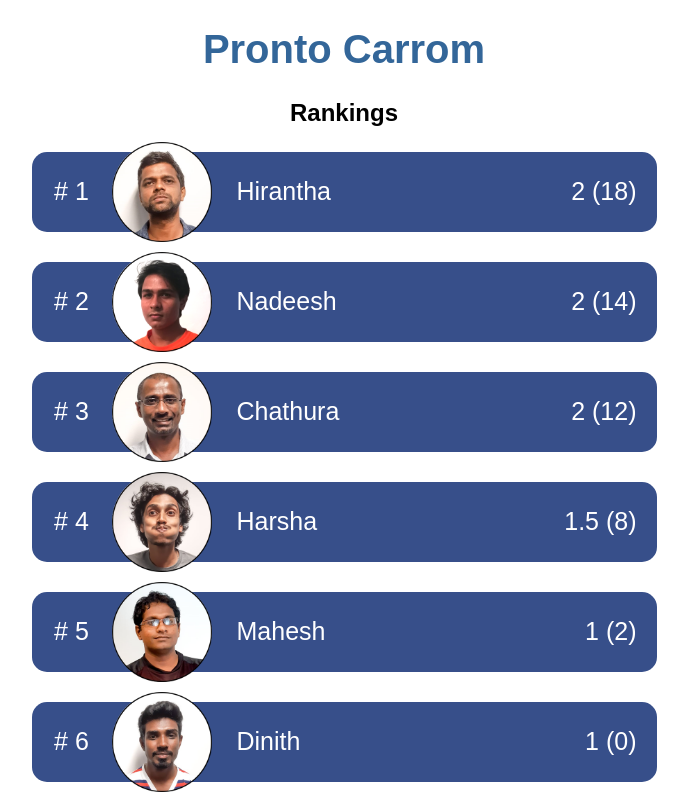
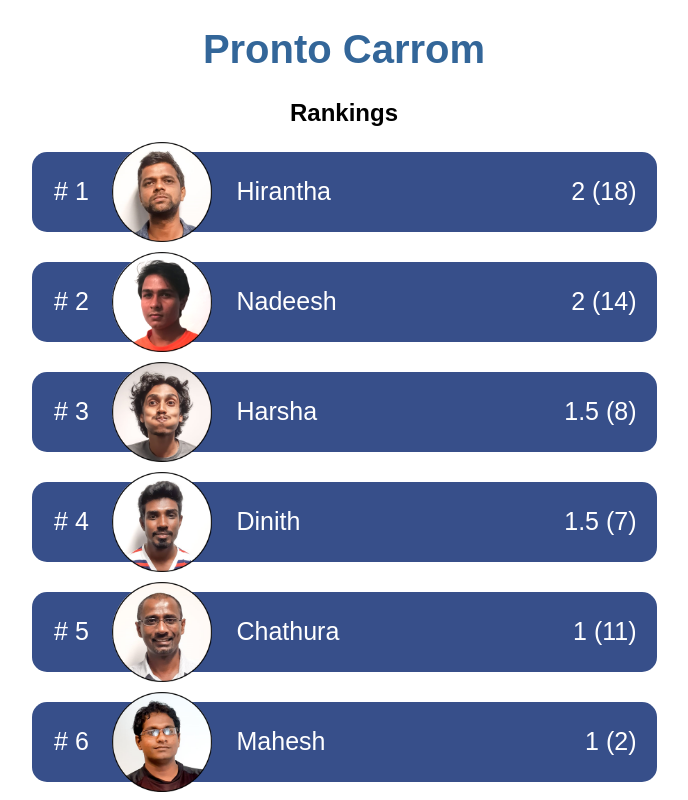
Before and after one commit to Nash171/pronto-carrom, an Angular app: page / in a window 1280 px wide. Shown: the top 800 px of the page, without its empty margins (296-984 px from the left). Built offline with nearby package versions, Linux system fonts and the light colour scheme.

Commit message:
dinith vs chathura score update

```diff
--- a/src/app/data.service.ts
+++ b/src/app/data.service.ts
@@ -15,8 +15,8 @@ export class DataService {
       { id: 2, name: 'Nalinda', points: -5, matches: 2, win: 1, loss: 1, draw: 0, rating: 0 },
       { id: 3, name: 'Harsha', points: 8, matches: 2, win: 1, loss: 0, draw: 1, rating: 0 },
       { id: 4, name: 'Kasun', points: -12, matches: 2, win: 0, loss: 1, draw: 1, rating: 0 },
-      { id: 5, name: 'Dinith', points: 0, matches: 1, win: 0, loss: 0, draw: 1, rating: 0 },
-      { id: 6, name: 'Chathura', points: 12, matches: 1, win: 1, loss: 0, draw: 0, rating: 0 },
+      { id: 5, name: 'Dinith', points: 7, matches: 2, win: 1, loss: 0, draw: 1, rating: 0 },
+      { id: 6, name: 'Chathura', points: 11, matches: 2, win: 1, loss: 1, draw: 0, rating: 0 },
       { id: 7, name: 'Mahesh', points: 2, matches: 2, win: 1, loss: 1, draw: 0, rating: 0 },
       { id: 8, name: 'Chamitha', points: -16, matches: 2, win: 0, loss: 2, draw: 0, rating: 0 },
       { id: 9, name: 'Nadeesh', points: 14, matches: 2, win: 2, loss: 0, draw: 0, rating: 0 },
```
